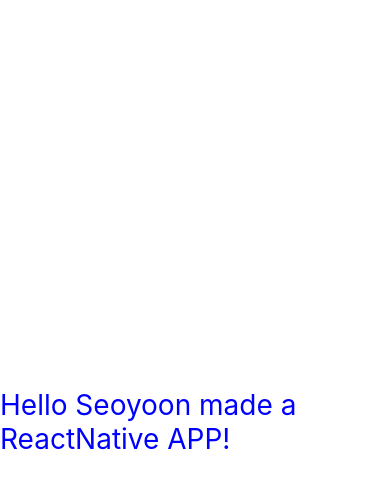
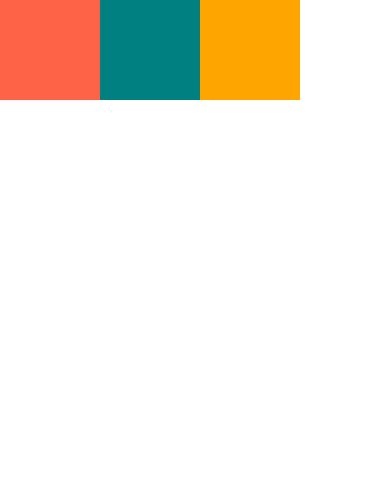
Before and after one commit to heyimcsy/seoyoonWeather, a React Native app: screen / in a window 390 px wide. Shown: the top 488 px of the page. Built offline with nearby package versions, Linux system fonts and the light colour scheme.

Commit message:
View는 기본적으로 flexRow의 기능을 가지고 있고, 웹과 다르게 column 이 default

```diff
--- a/App.js
+++ b/App.js
@@ -4,14 +4,17 @@ import { StyleSheet, Text, View } from 'react-native';
 export default function App() {
   const myName = 'Seoyoon';
   return (
-    <View style={styles.container}>
-      <Text style={styles.text}>Hello {myName} made a ReactNative APP!</Text>
-      <StatusBar style="auto" />
+    <View style={{ flexDirection: 'row' }}>
+      <View style={{ width: 100, height: 100, backgroundColor: 'tomato' }}></View>
+      <View style={{ width: 100, height: 100, backgroundColor: 'teal' }}></View>
+      <View style={{ width: 100, height: 100, backgroundColor: 'orange' }}></View>
+      {/* <Text style={styles.text}>Hello {myName} made a ReactNative APP!!!</Text> */}
+      {/* <StatusBar style="auto" /> */}
     </View>
   );
 }
 
-//STyleSheet을 쓰는 이점은 내장된 함수들을 자동완성 기능으로 보여줘서 편리
+//STyleSheet을 쓰는 이점은 내장된 함수들을 자동완성 기능으로 보여줘서 편리학기 때문이다.
 const styles = StyleSheet.create({
   container: {
     flex: 1,
```
